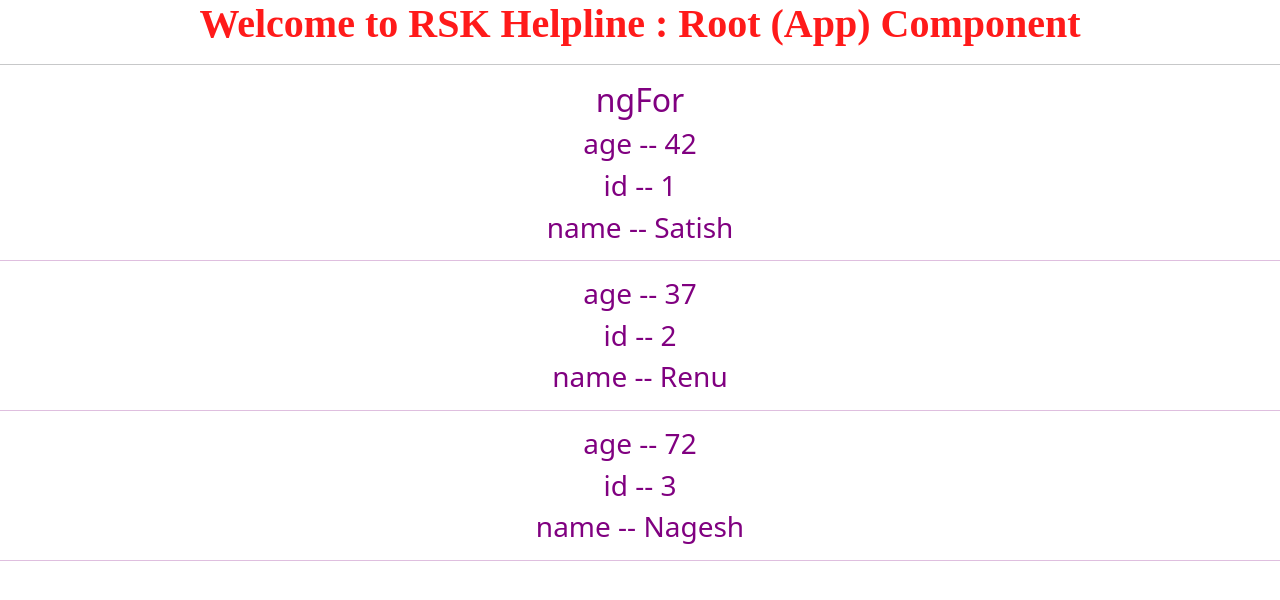
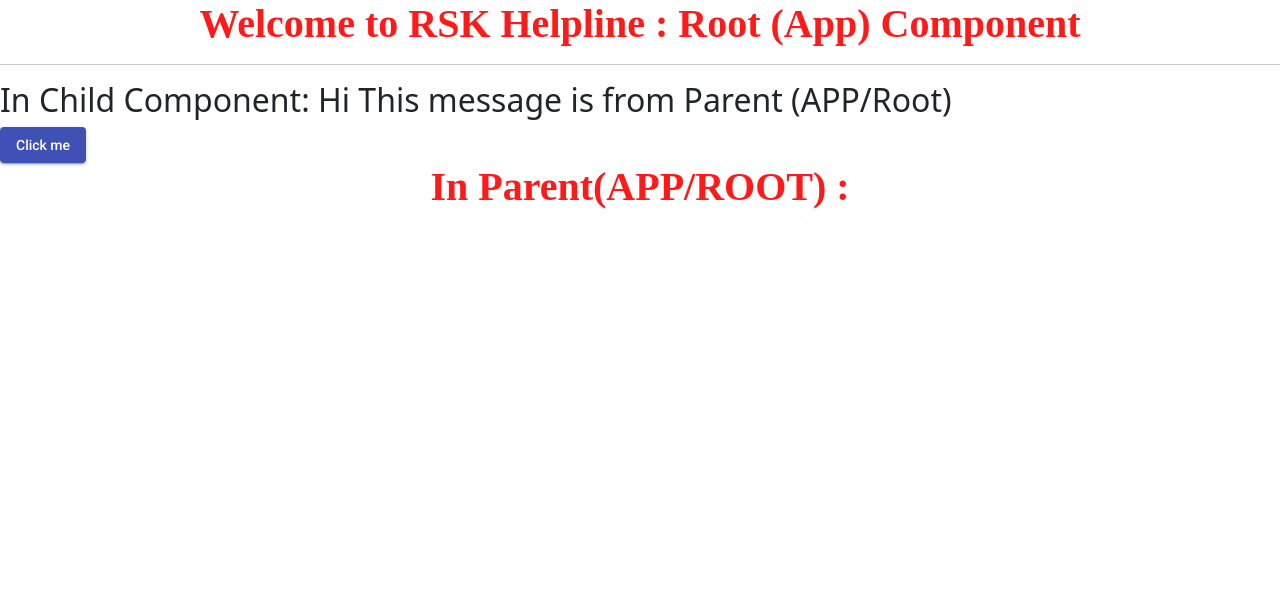
Before and after one commit to SatishKonduru/Tomato, an Angular app: page / in a window 1280 px wide. Shown: the top 600 px of the page. Built offline with nearby package versions, Linux system fonts and the light colour scheme.

Commit message:
Component Interaction using @Input() and @Output() Decorators

```diff
--- a/src/app/app.component.html
+++ b/src/app/app.component.html
@@ -13,9 +13,13 @@
 <!-- <app-p-binding></app-p-binding> -->
 <!-- <app-c-binding></app-c-binding> -->
 <!-- <app-s-binding></app-s-binding> -->
-<!-- <app-e-binding></app-e-binding> -->
+<!-- <app-e-binding [abc]="parentMsg"></app-e-binding> -->
 <!-- <app-r-variables></app-r-variables> -->
 <!-- <app-two-way-data-binding></app-two-way-data-binding> -->
 <!-- <app-if></app-if> -->
 <!-- <app-switch></app-switch> -->
-<app-for></app-for>
+<!-- <app-for></app-for> -->
+<app-child (childMsg)="inComingMessage = $event" [fromParent]="parentMsg"></app-child>
+<h1>
+  In Parent(APP/ROOT) : {{inComingMessage}}
+</h1>
--- a/src/app/app.component.ts
+++ b/src/app/app.component.ts
@@ -7,4 +7,6 @@ import { Component } from '@angular/core';
 })
 export class AppComponent {
   title = 'Simulation of ZOMATO with Tomato';
+  parentMsg = "Hi This message is from Parent (APP/Root)"
+  public inComingMessage;
 }
--- a/src/app/app.module.ts
+++ b/src/app/app.module.ts
@@ -17,6 +17,7 @@ import { FormsModule } from '@angular/forms';
 import { IfComponent } from './components/if/if.component';
 import { SwitchComponent } from './components/switch/switch.component';
 import { ForComponent } from './components/for/for.component';
+import { ChildComponent } from './components/child/child.component';
 
 @NgModule({
   declarations: [
@@ -31,7 +32,8 @@ import { ForComponent } from './components/for/for.component';
     TwoWayDataBindingComponent,
     IfComponent,
     SwitchComponent,
-    ForComponent
+    ForComponent,
+    ChildComponent
   ],
   imports: [
     BrowserModule,
--- /dev/null
+++ b/src/app/components/child/child.component.html
@@ -0,0 +1,7 @@
+<h2>
+  In Child Component: {{fromParent}}
+</h2>
+
+<!-- <app-if [myName] ="name"></app-if> -->
+
+<button mat-raised-button color="primary" (click)="onClick()">Click me</button>
--- /dev/null
+++ b/src/app/components/child/child.component.ts
@@ -0,0 +1,23 @@
+import { Component, Input, OnInit, Output , EventEmitter } from '@angular/core';
+
+
+@Component({
+  selector: 'app-child',
+  templateUrl: './child.component.html',
+  styleUrls: ['./child.component.css']
+})
+export class ChildComponent implements OnInit {
+public name = 'SATISH'
+@Input()  public  fromParent;
+
+@Output() public childMsg = new EventEmitter()
+  constructor() { }
+
+  ngOnInit(): void {
+  }
+
+  onClick(){
+this.childMsg.emit("Hello this is from CHILD Component")
+  }
+
+}
--- a/src/app/components/e-binding/e-binding.component.html
+++ b/src/app/components/e-binding/e-binding.component.html
@@ -2,6 +2,10 @@
 <!-- <button class="btn btn-success">Bootstrap </button> -->
 <button mat-raised-button color="primary" (click)="onClick()">Angular Material</button>
 {{msg}}
+<!--
+<h3>
+  in Event Binding Component : {{abc}}
+</h3> -->
 
 <!-- {} -> Method Definition
 {{}} -> Interpolation
--- a/src/app/components/e-binding/e-binding.component.ts
+++ b/src/app/components/e-binding/e-binding.component.ts
@@ -1,4 +1,4 @@
-import { Component, OnInit } from '@angular/core';
+import { Component, Input, OnInit } from '@angular/core';
 
 @Component({
   selector: 'app-e-binding',
@@ -7,8 +7,10 @@ import { Component, OnInit } from '@angular/core';
 })
 export class EBindingComponent implements OnInit {
 
+  @Input() public abc;
   constructor() { }
 public msg = 'Click this Button'
+
   ngOnInit(): void {
   }
   onClick(){
--- a/src/app/components/for/for.component.html
+++ b/src/app/components/for/for.component.html
@@ -22,9 +22,11 @@
 <!-- <h2 *ngFor="let x of emp | keyvalue ">
   {{x.key}} -- {{x.value}}
 </h2> -->
-<h2 *ngFor="let x of emp">
-  <h3 *ngFor="let y of x | keyvalue">
-      {{y.key}} -- {{y.value}}
-  </h3>
+<h2 *ngFor="let x of emp ">
+  <h2 *ngFor="let y of x | keyvalue">
+    {{y.key}} -- {{y.value}}
+  </h2>
+
+
   <hr>
 </h2>
--- a/src/app/components/if/if.component.html
+++ b/src/app/components/if/if.component.html
@@ -1,6 +1,7 @@
 <h2>Structural Directive : If </h2>
 
 <br><hr>
+<h1>in If Component: {{myName}}</h1>
 <!-- <h2 *ngIf="check ; else eBlock">True Block</h2> -->
 <h2 *ngIf="check ;then tBlock else eBlock"></h2>
 <ng-template #eBlock>
--- a/src/app/components/if/if.component.ts
+++ b/src/app/components/if/if.component.ts
@@ -1,4 +1,4 @@
-import { Component, OnInit } from '@angular/core';
+import { Component, Input, OnInit } from '@angular/core';
 
 @Component({
   selector: 'app-if',
@@ -7,6 +7,7 @@ import { Component, OnInit } from '@angular/core';
 })
 export class IfComponent implements OnInit {
 
+ @Input()  public myName
   public check = false
   constructor() { }
 
--- a/src/app/components/test/test.component.html
+++ b/src/app/components/test/test.component.html
@@ -1,3 +1,3 @@
 <h2>
-  Welcome to Angular - Test Component
+  Welcome to Angular - A Complete Hands-on Program with MEAN Stack Development
 </h2>
```
Also changed, not shown: src/app/components/child/child.component.css (added).
